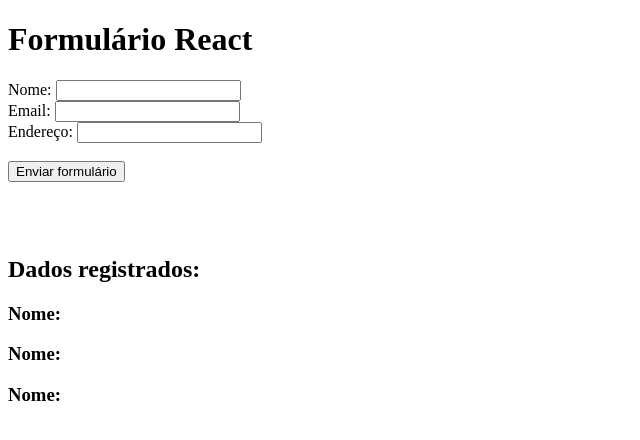
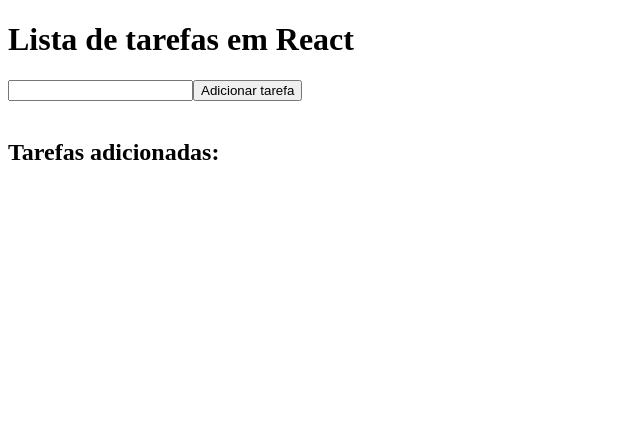
Before and after one commit to MarioAlbano/Consuming-API-React, a React (Create React App) app: page / in a window 1280 px wide. Shown: the top 440 px of the page, without its empty margins (0-640 px from the left). Built offline with nearby package versions, Linux system fonts and the light colour scheme.

Commit message:
feat: added list tasks in react

```diff
--- a/src/App.js
+++ b/src/App.js
@@ -1,56 +1,37 @@
 import React, { useState } from "react";
+
 const App = () => {
-  const [userName, setUserName] = useState("");
-  const [userEmail, setUserEmail] = useState("");
-  const [userAddress, setUserAddress] = useState("");
+  const [userStore, setUserStore] = useState("");
+  const [updatedData, setUpdatedData] = useState([]);
 
-  const [userInfo, setUserInfo] = useState({});
-
-  function sendInfo(e) {
+  const writingArray = (e) => {
     e.preventDefault();
-
-    setUserInfo({
-      name: userName,
-      email: userEmail,
-      address: userAddress,
-    });
-  }
+    setUpdatedData([...updatedData, userStore]);
+    setUserStore("");
+  };
 
   return (
     <div>
-      <h1>Formulário React</h1>
-      <form action="" onSubmit={sendInfo}>
-        <label htmlFor="">Nome: </label>
+      <h1>Lista de tarefas em React</h1>
+
+      <form action="">
         <input
           type="text"
-          value={userName}
-          onChange={(e) => setUserName(e.target.value)}
+          value={userStore}
+          onChange={(e) => setUserStore(e.target.value)}
         />
-        <br />
-        <label htmlFor="">Email: </label>
-        <input
-          type="text"
-          value={userEmail}
-          onChange={(e) => setUserEmail(e.target.value)}
-        />
-        <br />
-        <label htmlFor="">Endereço: </label>
-        <input
-          type="text"
-          value={userAddress}
-          onChange={(e) => setUserAddress(e.target.value)}
-        />
+
+        <button onClick={(e) => writingArray(e)}>Adicionar tarefa</button>
         <br />
         <br />
-        <button type="submit">Enviar formulário</button>
+
+        <h2>Tarefas adicionadas:</h2>
+        <ul>
+          {updatedData.map((task, index) => {
+            return <li key={index}>{task}</li>;
+          })}
+        </ul>
       </form>
-      <br />
-      <br />
-      <br />
-      <h2>Dados registrados:</h2>
-      <h3>Nome: {userInfo.name}</h3>
-      <h3>Nome: {userInfo.email}</h3>
-      <h3>Nome: {userInfo.address}</h3>
     </div>
   );
 };
```
